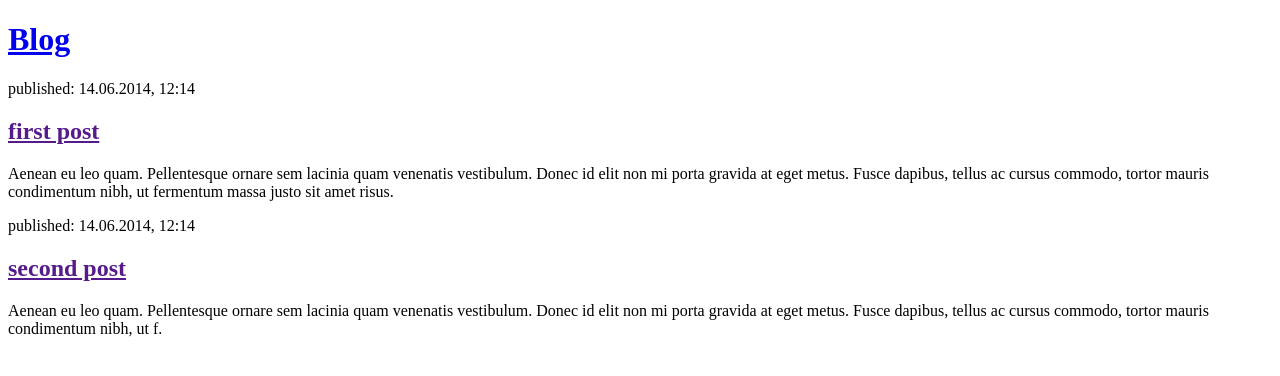
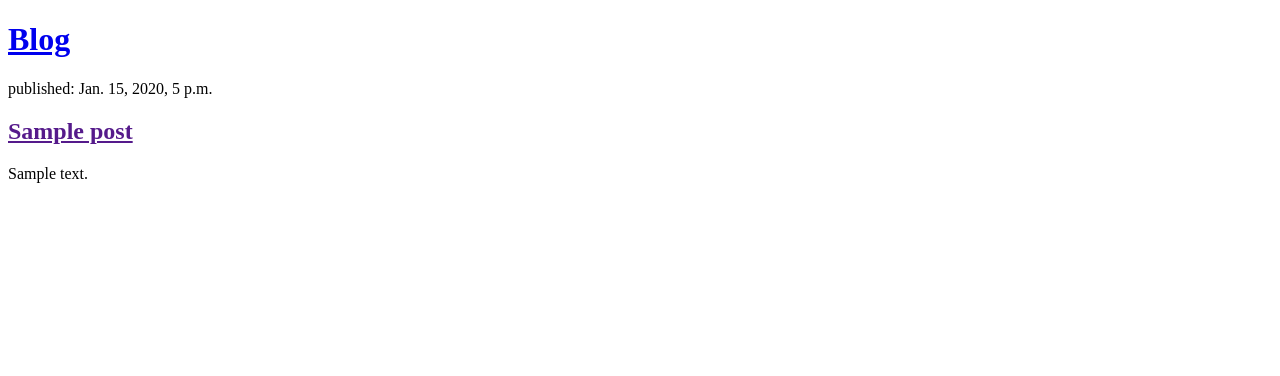
Before and after one commit to giantyo26/djangogirls-blog, a Django app: page / in a window 1280 px wide. Shown: the top 376 px of the page. Run offline with Django 3.2, Linux system fonts and the light colour scheme; tables that the repository leaves empty hold one stand-in row (values such as "Sample post").

Commit message:
modified templates to display posts

```diff
--- a/blog/models.py
+++ b/blog/models.py
@@ -11,7 +11,7 @@ class Post(models.Model):
     published_date = models.DateTimeField(blank=True, null=True)
 
     def publish(self):
-        self.published_date = timezone.now
+        self.published_date = timezone.now()
         self.save()
 
     def __str__(self):
--- a/blog/templates/blog/post_list.html
+++ b/blog/templates/blog/post_list.html
@@ -10,17 +10,13 @@
         <h1><a href="/">Blog</a></h1>
     </header>
 
+    {% for post in posts %}
     <article>
-        <time>published: 14.06.2014, 12:14</time>
-        <h2><a href="">first post</a></h2>
-        <p>Aenean eu leo quam. Pellentesque ornare sem lacinia quam venenatis vestibulum. Donec id elit non mi porta gravida at eget metus. Fusce dapibus, tellus ac cursus commodo, tortor mauris condimentum nibh, ut fermentum massa justo sit amet risus.</p>
+        <time>published: {{ post.published_date }}</time>
+        <h2><a href="">{{ post.title }}</a></h2>
+        <p>{{ post.text|linebreaksbr }}</p>
     </article>
-
-    <article>
-        <time>published: 14.06.2014, 12:14</time>
-        <h2><a href="">second post</a></h2>
-        <p>Aenean eu leo quam. Pellentesque ornare sem lacinia quam venenatis vestibulum. Donec id elit non mi porta gravida at eget metus. Fusce dapibus, tellus ac cursus commodo, tortor mauris condimentum nibh, ut f.</p>
-    </article>
+    {% endfor %}
 </body>
 
 </html>
--- a/blog/views.py
+++ b/blog/views.py
@@ -1,6 +1,10 @@
 from django.http import HttpRequest
 from django.shortcuts import render
+from django.utils import timezone
 
+from .models import Post
 # Create your views here.
 def post_list(request: HttpRequest):
-    return render(request, 'blog/post_list.html', {})
+    posts = Post.objects.filter(published_date__lte=timezone.now()).order_by('published_date')
+
+    return render(request, 'blog/post_list.html', {'posts': posts})
```
